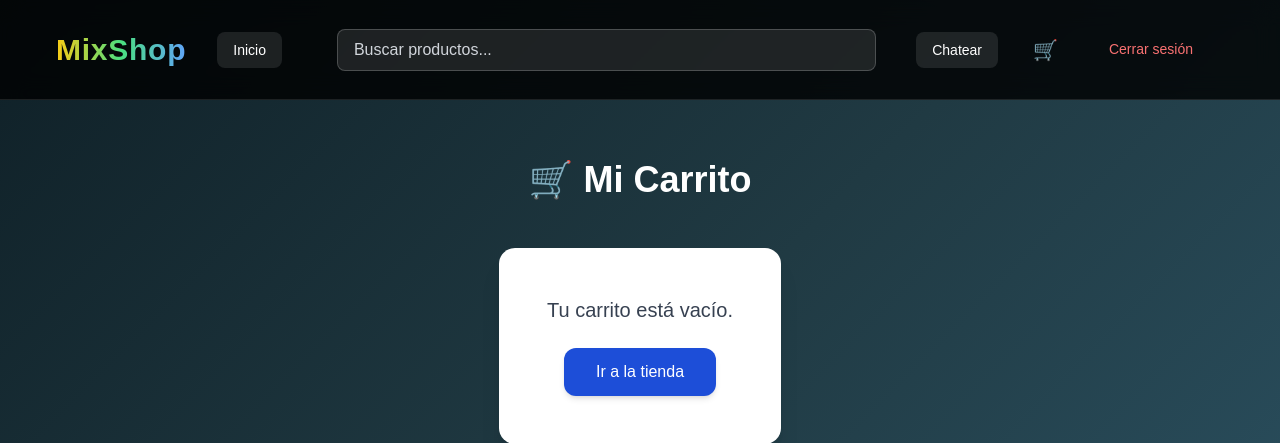
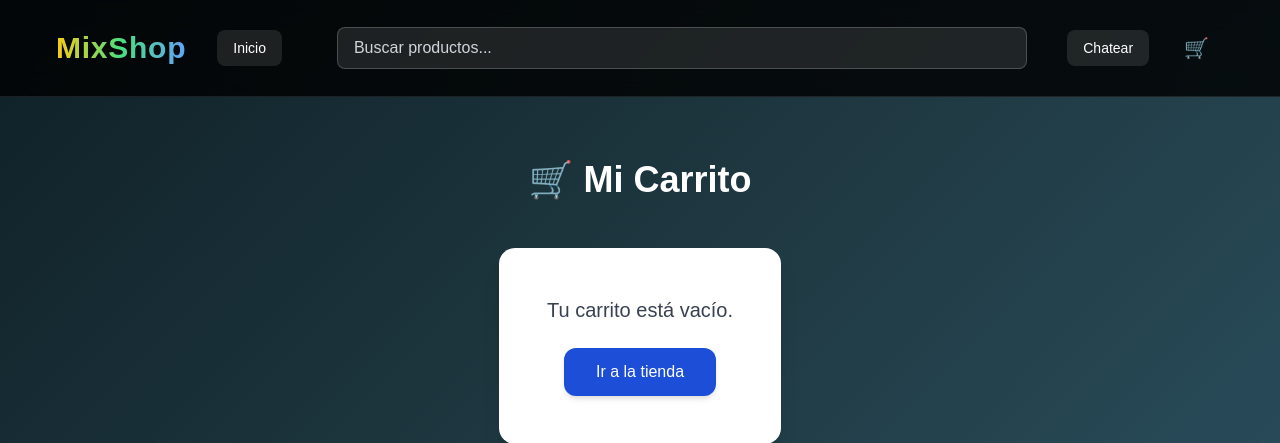
Before and after one commit to cerebritoone1-coder/bavaroshop, a Django app: page /carrito/ in a window 1280 px wide. Shown: the top 443 px of the page. Run offline with Django 5.2, Linux system fonts and the light colour scheme; some libraries are stand-ins or nearby versions.

Commit message:
Remove logout from header

```diff
--- a/templates/partials/header.html
+++ b/templates/partials/header.html
@@ -63,13 +63,7 @@
       <!-- Mi Cuenta -->
 
 
-          <form method="post" action="{% url 'logout' %}">
-            {% csrf_token %}
-            <button type="submit"
-              class="w-full text-left px-4 py-3 hover:bg-red-600/20 text-red-400 transition">
-              Cerrar sesión
-            </button>
-          </form>
+
 
         </div>
       </div>
```
